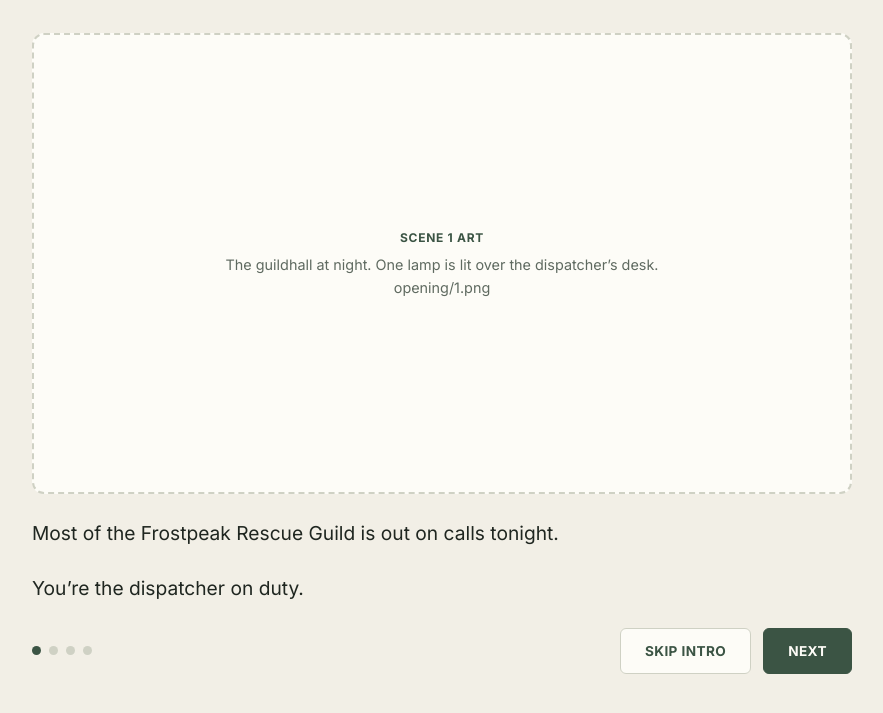
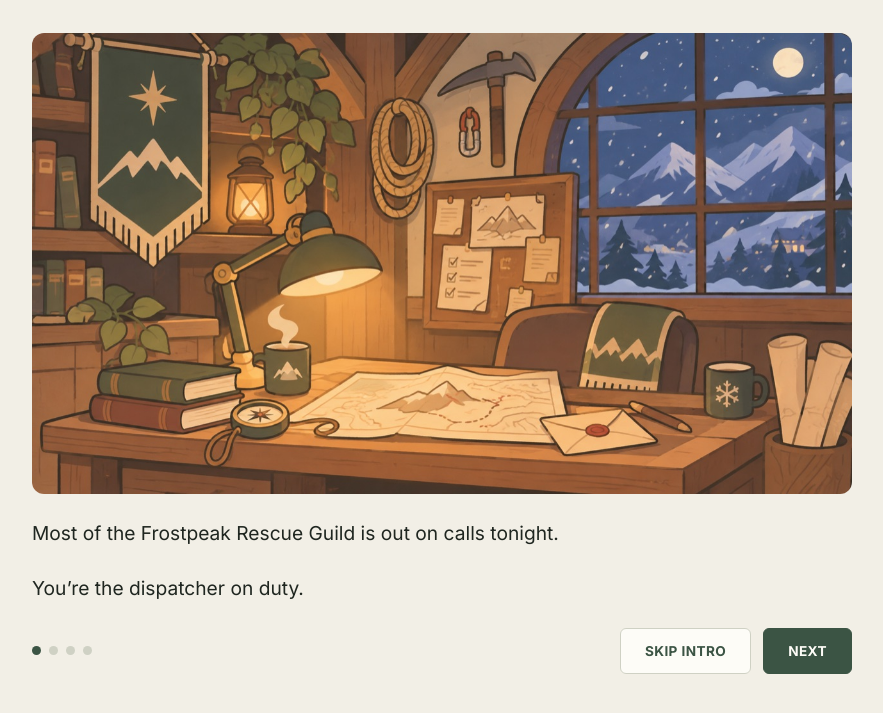
Before and after one commit to agongster/frostpeak, a plain HTML site: page index.html in a window 1280 px wide. Shown: the part 117-830 px from the top of the page, without its empty margins (103-986 px from the left). Drawn offline with Linux system fonts and the light colour scheme.

Commit message:
Add opening scene art

```diff
--- a/index.html
+++ b/index.html
@@ -276,7 +276,8 @@ const fmt = s => { s = Math.ceil(s); return `${Math.floor(s/60)}:${String(s%60).
 const join = a => a.length < 2 ? a.join("") : a.slice(0,-1).join(", ") + " and " + a[a.length-1];
 
 // ---- Opening sequence (SAMPLE TEXT: replace freely) ----
-// Art: put 16:9 images at opening/1.png … opening/4.png. Until then a labeled placeholder shows.
+// Art: opening/1.jpg … opening/4.jpg (web-sized copies of the scene PNGs in the same folder).
+OPENING_PRELOAD: for (let i = 1; i <= 4; i++) new Image().src = `opening/${i}.jpg`;
 const OPENING = [
   { title:"Rescue at Frostpeak", stamp:null,
     text:["Most of the Frostpeak Rescue Guild is out on calls tonight.", "You’re the dispatcher on duty."],
@@ -296,7 +297,7 @@ function renderOpening() {
   const s = OPENING[sceneIdx], last = sceneIdx === OPENING.length - 1, n = sceneIdx + 1;
   $("s-opening").innerHTML = `
     <div class="scene">
-      <div class="scene-art rise" id="sceneArt"><div><b>Scene ${n} art</b>${s.art}<br><span class="small">opening/${n}.png</span></div></div>
+      <div class="scene-art filled rise"><img src="opening/${n}.jpg" alt="${s.art}"></div>
       ${s.stamp ? `<span class="stamp rise" style="animation-delay:.25s">${s.stamp}</span>` : ""}
       ${s.text.map((t, i) => `<p class="rise" style="animation-delay:${.35 + i * .45}s">${t}</p>`).join("")}
       <div class="row rise" style="justify-content:space-between;animation-delay:${.4 + s.text.length * .45}s">
@@ -308,10 +309,6 @@ function renderOpening() {
       </div>
     </div>`;
   $("pageTitle").textContent = s.title;
-  // Swap the placeholder for real art when the file exists
-  const im = new Image();
-  im.onload = () => { const a = $("sceneArt"); if (a) { a.classList.add("filled"); a.innerHTML = ""; im.alt = s.art; a.appendChild(im); } };
-  im.src = `opening/${n}.png`;
   $("sceneNext").onclick = () => { if (last) show("intro"); else { sceneIdx++; renderOpening(); } };
   if (!last) $("skipBtn").onclick = () => show("intro");
 }
```
Also changed, not shown: opening/1.jpg (added), opening/2.jpg (added), opening/3.jpg (added), opening/4.jpg (added).
